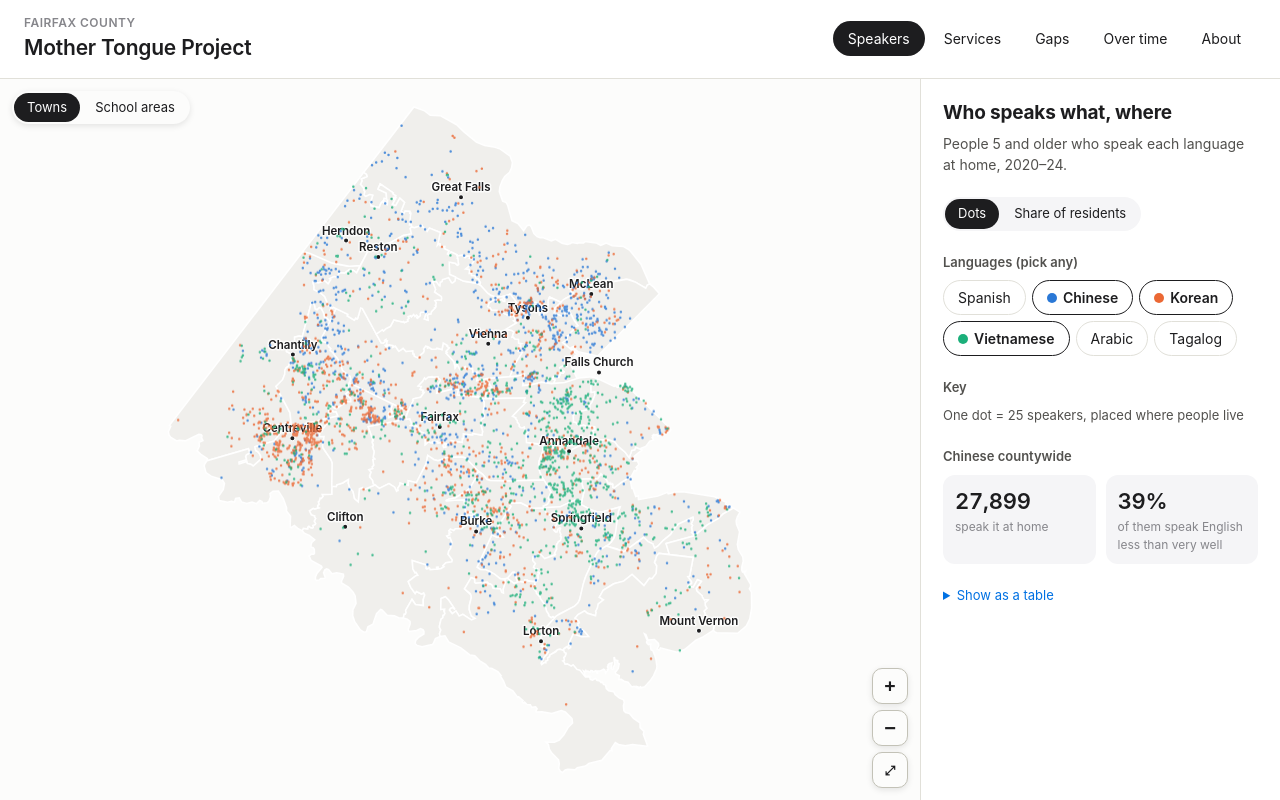
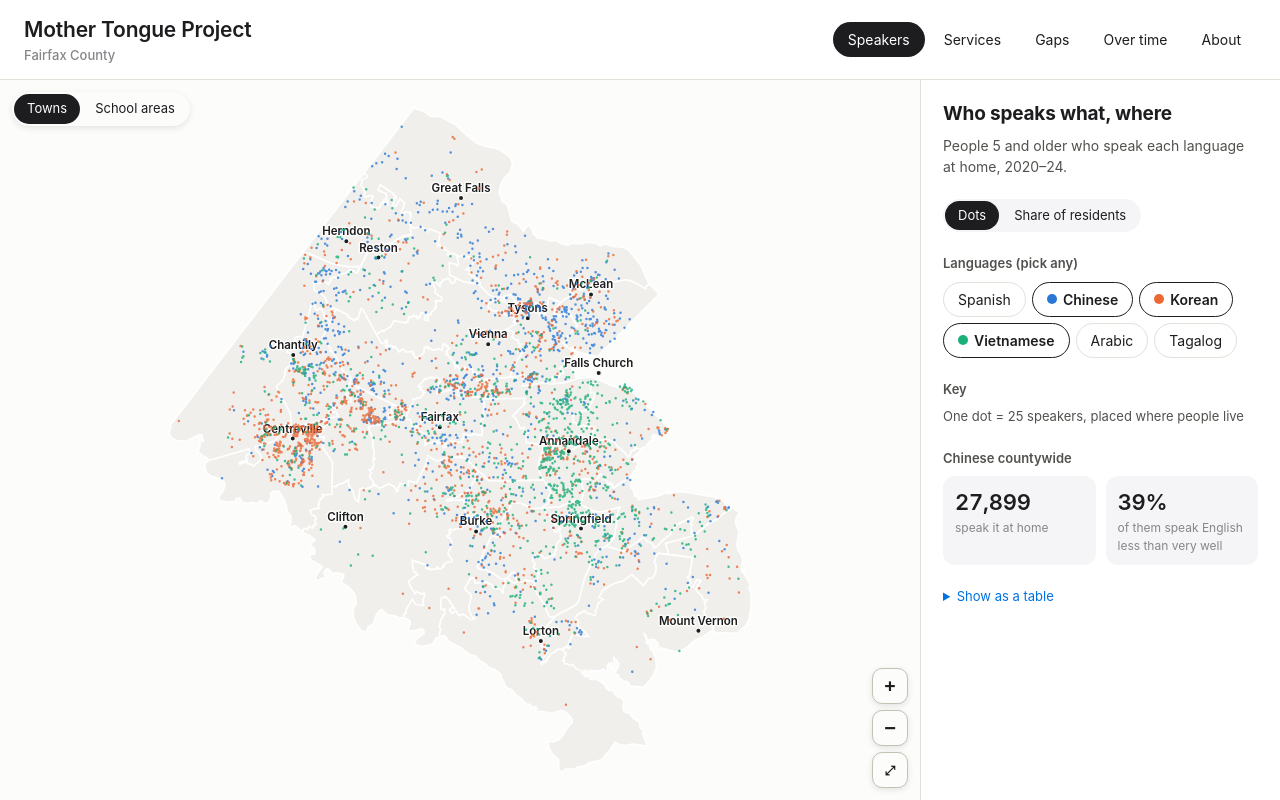
Before and after one commit to isoglosses/isoglosses.github.io, a website with bundled scripts: page web/index.html in a window 1280 px wide. Built offline with nearby package versions, Linux system fonts and the light colour scheme.

Commit message:
No eyebrow labels: county name under the title, no About label
Co-Authored-By: Claude Opus 5.5 <noreply@anthropic.com>

```diff
--- a/web/index.html
+++ b/web/index.html
@@ -11,8 +11,8 @@
 <body>
   <header class="top">
     <div class="brand">
-      <span class="eyebrow">Fairfax County</span>
       <h1>Mother Tongue Project</h1>
+      <span class="brand-sub">Fairfax County</span>
     </div>
     <nav class="modes" aria-label="Map modes">
       <button data-mode="speakers" aria-pressed="true">Speakers</button>
@@ -36,7 +36,6 @@
 
   <article class="about" id="about" hidden>
     <div class="about-inner">
-      <p class="eyebrow">About</p>
       <h2>What can you get done in your own language, and where?</h2>
       <p>Fairfax County is home to more than 300,000 people who speak a language other than English at home. Some of them, often older immigrants, speak English less than "very well." Whether daily life works for them depends a great deal on where they live: a Korean-speaking grandparent near Annandale can shop, worship, bank and read the news in Korean, while the same person a few miles away may not.</p>
       <p>This project maps that difference onto the 24 FCPS high school attendance areas, which are units families already know.</p>
--- a/web/style.css
+++ b/web/style.css
@@ -111,12 +111,10 @@ body {
   flex-direction: column;
 }
 
-.eyebrow {
+.brand-sub {
   display: block;
-  font-size: 12px;
-  font-weight: 600;
-  letter-spacing: 0.04em;
-  text-transform: uppercase;
+  font-size: 13px;
+  font-weight: 500;
   color: var(--muted);
   margin: 0;
 }
```
